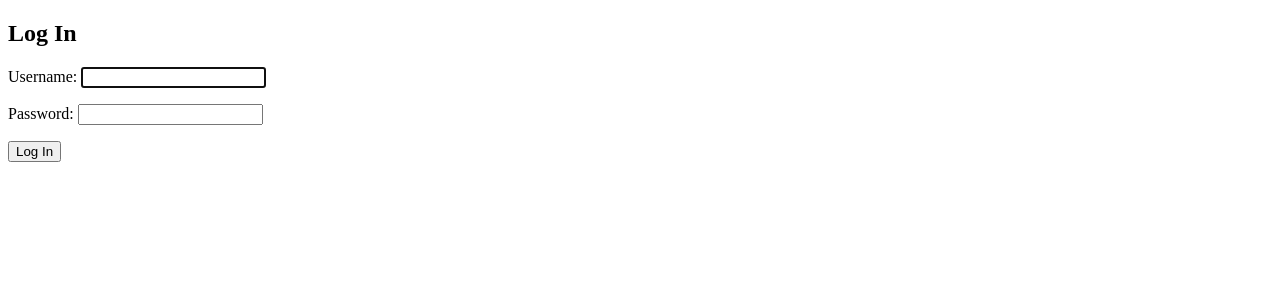
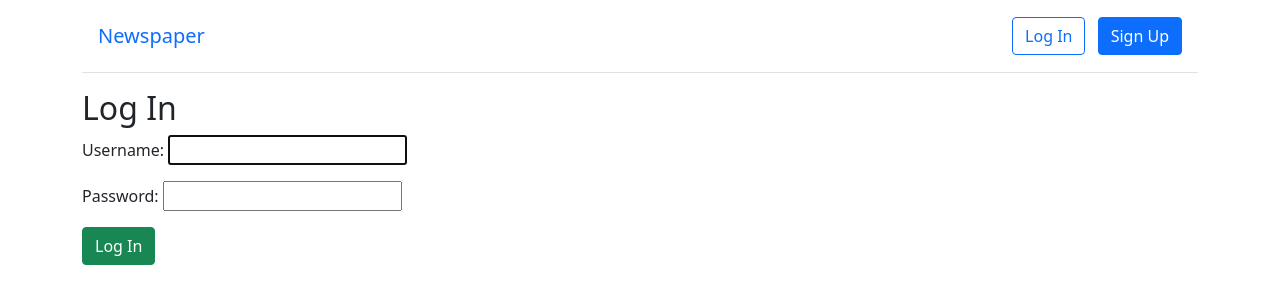
Before and after one commit to razzaksaripov/2nd-University-News-Project, a Django app: page /accounts/login/ in a window 1280 px wide. Shown: the top 304 px of the page. Run offline with Django 5.2, Linux system fonts and the light colour scheme.

Commit message:
all i need it a looooove to night

```diff
--- a/news/settings.py
+++ b/news/settings.py
@@ -40,6 +40,8 @@ INSTALLED_APPS = [
     'django.contrib.staticfiles',
     'accounts',
     'pages',
+    "crispy_forms", # new
+    "crispy_bootstrap5",
 ]
 
 MIDDLEWARE = [
@@ -128,3 +130,5 @@ DEFAULT_AUTO_FIELD = 'django.db.models.BigAutoField'
 AUTH_USER_MODEL = "accounts.CustomUser"
 LOGIN_REDIRECT_URL = "home"
 LOGOUT_REDIRECT_URL = "home"
+CRISPY_ALLOWED_TEMPLATE_PACKS = "bootstrap5" # new
+CRISPY_TEMPLATE_PACK = "bootstrap5"
--- a/templates/base.html
+++ b/templates/base.html
@@ -4,13 +4,46 @@
 <head>
     <meta charset="utf-8">
     <title>{% block title %}Newspaper App{% endblock title %}</title>
+    <meta name="viewport" content="width=device-width, initial-scale=1, shrink-to-fit=no">
+    <!-- Bootstrap CSS -->
+    <link href="https://cdn.jsdelivr.net/npm/bootstrap@5.1.1/dist/css/bootstrap.min.css" rel="stylesheet">
 </head>
 
 <body>
-    <main>
-        {% block content %}
-        {% endblock content %}
-    </main>
+    <div class="container">
+        <header class="p-3 mb-3 border-bottom">
+            <div class="d-flex flex-wrap align-items-center justify-content-center justify-content-lg-start">
+                <a class="navbar-brand" href="{% url 'home' %}">Newspaper</a>
+                <ul class="nav col-12 col-lg-auto me-lg-auto mb-2 justify-content-center mb-md-0">
+                    {% if user.is_authenticated %}
+                        <li><a href="#" class="nav-link px-2 link-dark">+ New</a></li>
+                </ul>
+                <div class="dropdown text-end">
+                    <a href="#" class="d-block link-dark text-decoration-none dropdown-toggle"
+                        id="dropdownUser1" data-bs-toggle="dropdown" aria-expanded="false">
+                        {{ user.username }}
+                    </a>
+                    <ul class="dropdown-menu text-small" aria-labelledby="dropdownUser1">
+                        <li><a class="dropdown-item" href="{% url 'password_change'%}">Change password</a></li>
+                        <li><a class="dropdown-item" href="{% url 'logout' %}">Log Out</a></li>
+                    </ul>
+                </div>
+                    {% else %}
+                </ul>
+                <div class="text-end">
+                    <a href="{% url 'login' %}" class="btn btn-outline-primary me-2">Log In</a>
+                    <a href="{% url 'signup' %}" class="btn btn-primary">Sign Up</a>
+                </div>
+                    {% endif %}
+            </div>
+        </header>
+        <main>
+            {% block content %}
+            {% endblock content %}
+        </main>
+    </div>
+    <!-- Bootstrap JavaScript Bundle -->
+    <script src="https://cdn.jsdelivr.net/npm/bootstrap@5.1.1/dist/js/bootstrap.bundle.min.js"></script>
 </body>
 
 </html>
--- a/templates/registration/login.html
+++ b/templates/registration/login.html
@@ -3,7 +3,7 @@
 {% block content %}
 <h2>Log In</h2>
 <form method="post">{% csrf_token %}
-    {{ form.as_p }}
-    <button type="submit">Log In</button>
+{{ form.as_p }}
+<button class="btn btn-success ml-2" type="submit">Log In</button>
 </form>
 {% endblock content %}
```
Also changed, not shown: templates/registration/signup.html (+4 -4 lines), db.sqlite3.
